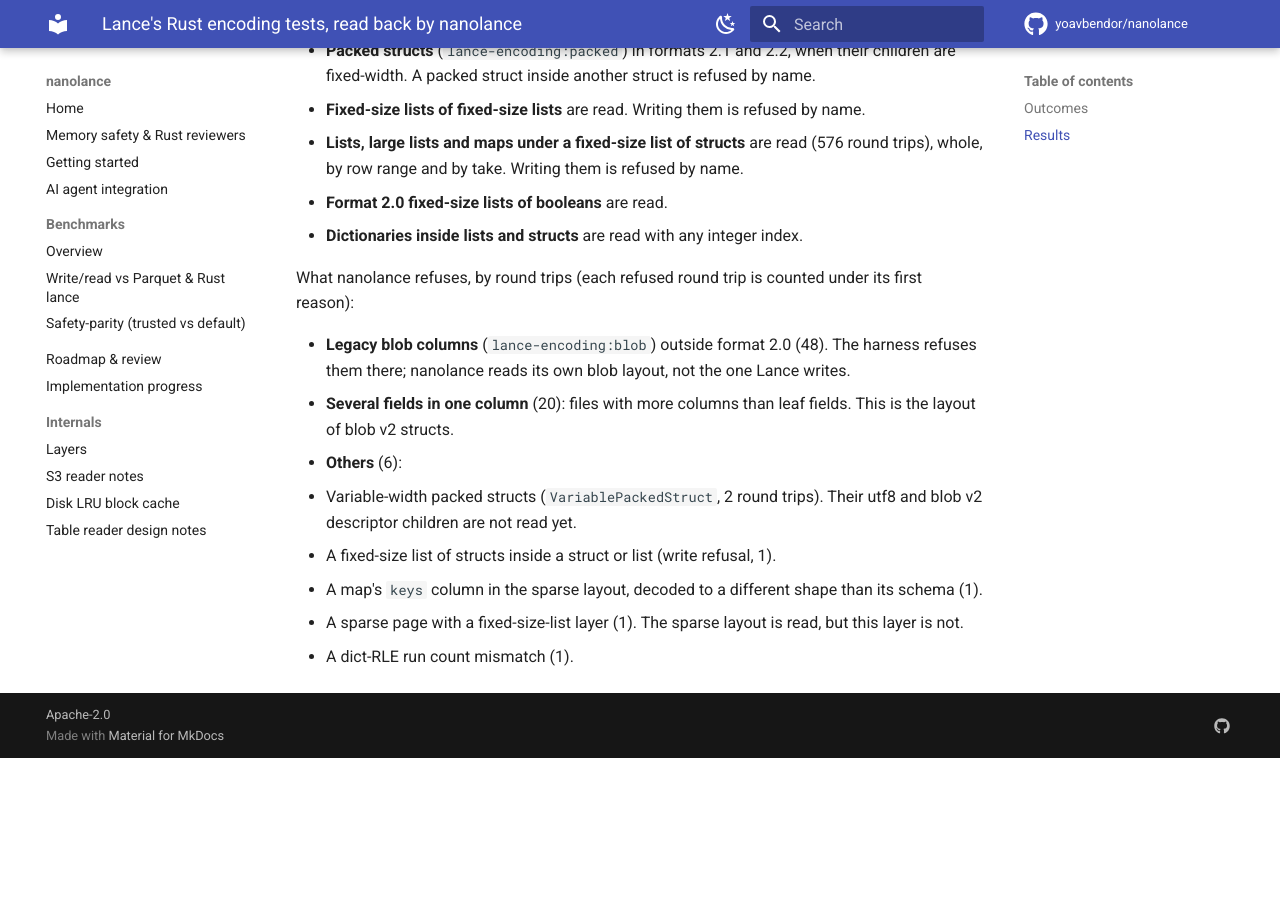
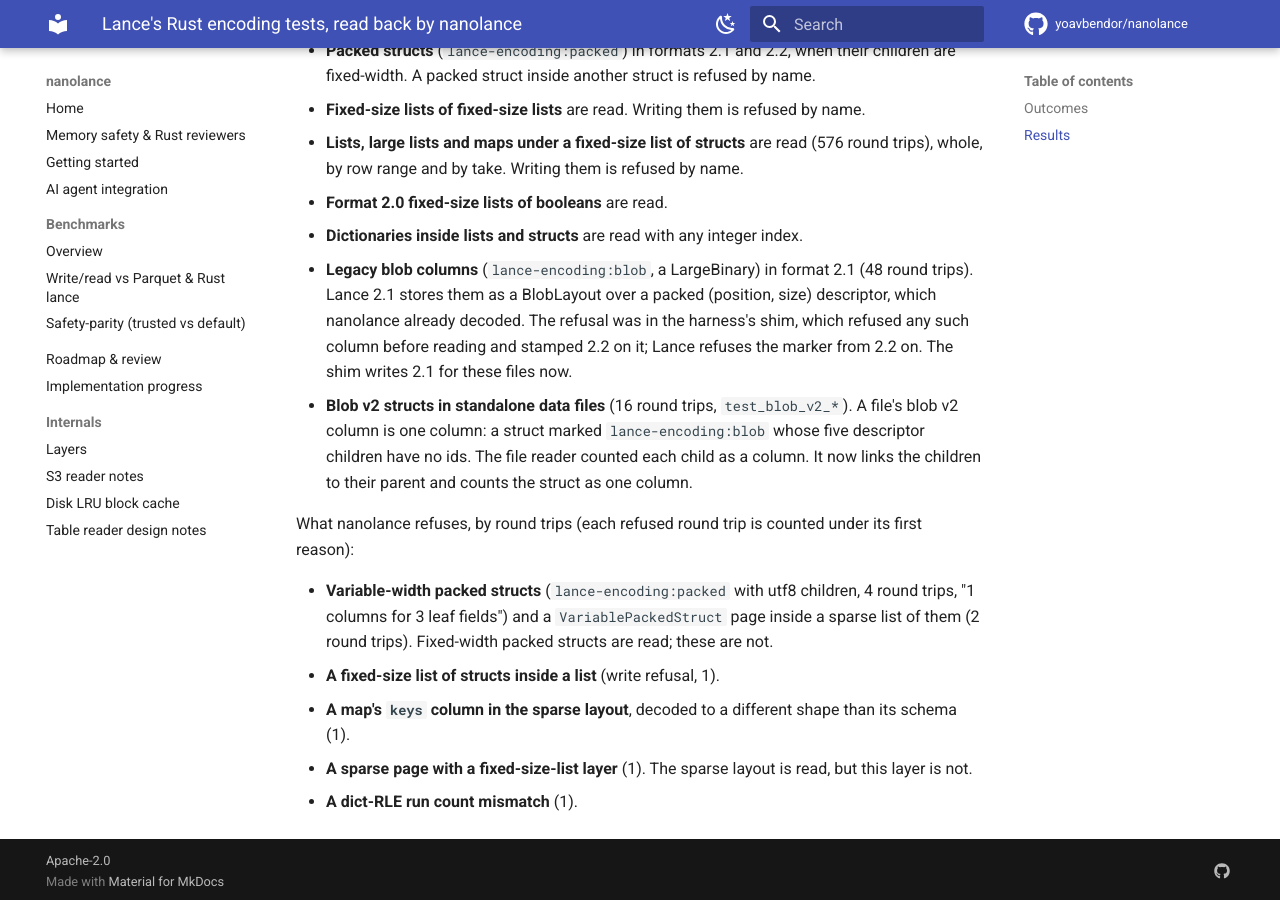
Before and after one commit to yoavbendor/nanolance, an MkDocs documentation site: the page built from docs/RUST_SUITE.md, in a window 1280 px wide and 900 px high, scrolled down 2866 px. Built offline with MkDocs 1.6.1 and Material for MkDocs 9.7.7, drawn with Linux system fonts in a browser that asks for light colours; comment, search, counter and statistics services are not loaded; before the commit the page ends 3624 px from its top, so only the background shows below that; some of the changed text lies outside the part shown.

Commit message:
test: Pin the Rust suite after the legacy and blob v2 reads
A full run of lance-encoding and lance-file 12.0.0 (1,986 tests, 0 mismatches, 0 Rust failures):
  tests that pass in Rust and read back equal in nanolance: 1,446 -> 1,458 (expected_pass.txt)
  tests with a refused round trip:                          17 -> 5
  round trips read back equal:                             10,913 -> 10,977
  round trips refused:                                        74 -> 10

The 10 refused round trips are the variable-width packed structs (4, plus 2 in a sparse list of them), a
fixed-size list of structs inside a list (a write refusal), a sparse map keys shape, a sparse fixed-size-list
layer and a dict-RLE run count mismatch. docs/RUST_SUITE.md has the numbers and the refusal list.

Co-Authored-By: Claude Haiku 5.5 <noreply@anthropic.com>
Claude-Session: https://claude.ai/code/session_01RDWGuPehY2BXmNvLtVWw9M

```diff
--- a/docs/RUST_SUITE.md
+++ b/docs/RUST_SUITE.md
@@ -97,17 +97,20 @@ The later runs found and fixed these, each pinned by a test that does not need R
   by row range and by take. Writing them is refused by name.
 - **Format 2.0 fixed-size lists of booleans** are read.
 - **Dictionaries inside lists and structs** are read with any integer index.
+- **Legacy blob columns** (`lance-encoding:blob`, a LargeBinary) in format 2.1 (48 round trips). Lance 2.1
+  stores them as a BlobLayout over a packed (position, size) descriptor, which nanolance already decoded. The
+  refusal was in the harness's shim, which refused any such column before reading and stamped 2.2 on it; Lance
+  refuses the marker from 2.2 on. The shim writes 2.1 for these files now.
+- **Blob v2 structs in standalone data files** (16 round trips, `test_blob_v2_*`). A file's blob v2 column is one
+  column: a struct marked `lance-encoding:blob` whose five descriptor children have no ids. The file reader counted
+  each child as a column. It now links the children to their parent and counts the struct as one column.
 
 What nanolance refuses, by round trips (each refused round trip is counted under its first reason):
 
-- **Legacy blob columns** (`lance-encoding:blob`) outside format 2.0 (48). The harness refuses them
-  there; nanolance reads its own blob layout, not the one Lance writes.
-- **Several fields in one column** (20): files with more columns than leaf fields. This is the
-  layout of blob v2 structs.
-- **Others** (6):
-  - Variable-width packed structs (`VariablePackedStruct`, 2 round trips). Their utf8 and blob v2
-    descriptor children are not read yet.
-  - A fixed-size list of structs inside a struct or list (write refusal, 1).
-  - A map's `keys` column in the sparse layout, decoded to a different shape than its schema (1).
-  - A sparse page with a fixed-size-list layer (1). The sparse layout is read, but this layer is not.
-  - A dict-RLE run count mismatch (1).
+- **Variable-width packed structs** (`lance-encoding:packed` with utf8 children, 4 round trips, "1 columns for 3
+  leaf fields") and a `VariablePackedStruct` page inside a sparse list of them (2 round trips). Fixed-width packed
+  structs are read; these are not.
+- **A fixed-size list of structs inside a list** (write refusal, 1).
+- **A map's `keys` column in the sparse layout**, decoded to a different shape than its schema (1).
+- **A sparse page with a fixed-size-list layer** (1). The sparse layout is read, but this layer is not.
+- **A dict-RLE run count mismatch** (1).
```
Also changed, not shown: other parts of docs/RUST_SUITE.md (+4 -4 lines), 2 other files.
